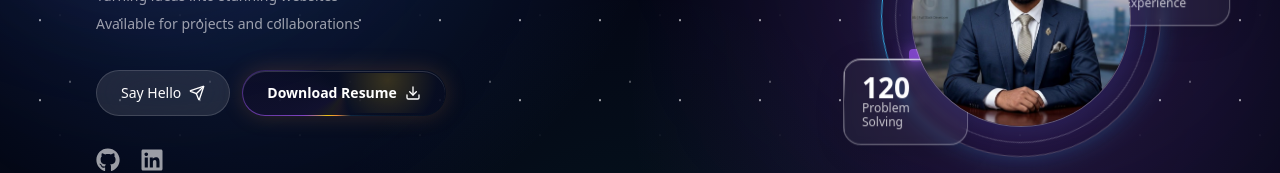
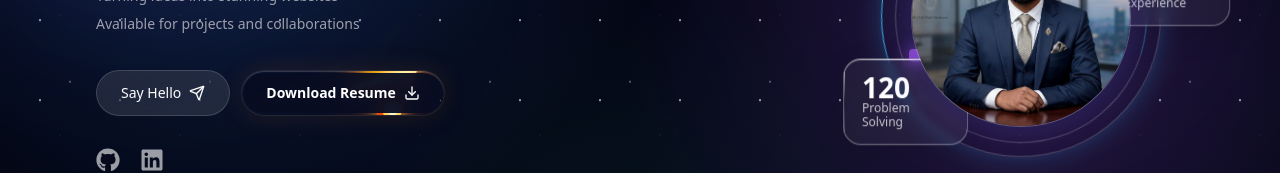
Before and after one commit to GalibDev/mirzagalib-portfolio, a Next.js app: page / in a window 1280 px wide. Shown: the part 391-564 px from the top of the page. Built offline with nearby package versions, Linux system fonts and the light colour scheme; no server answers; the database is empty.

Commit message:
Refine resume button spark animation

```diff
--- a/app/globals.css
+++ b/app/globals.css
@@ -124,23 +124,43 @@ html {
   position: relative;
   isolation: isolate;
   overflow: hidden;
-  border: 1px solid transparent;
+  background: transparent;
+  box-shadow:
+    0 0 0 1px rgba(255, 255, 255, 0.07),
+    0 0 28px rgba(255, 120, 28, 0.12),
+    inset 0 1px 0 rgba(255, 255, 255, 0.16);
+  transition:
+    transform 0.35s ease,
+    box-shadow 0.35s ease;
+}
+
+.spark-button::before {
+  content: "";
+  position: absolute;
+  inset: -90%;
+  z-index: -2;
   background:
-    linear-gradient(rgba(8, 13, 34, 0.92), rgba(8, 13, 34, 0.92)) padding-box,
+    radial-gradient(
+      circle at 50% 7%,
+      #fff8c7 0 1.5%,
+      #ffd166 1.6% 3.2%,
+      rgba(255, 69, 0, 0.92) 3.3% 5%,
+      transparent 5.8%
+    ),
     conic-gradient(
-        from var(--spark-angle, 0deg),
-        transparent 0deg,
-        rgba(56, 189, 248, 0.15) 70deg,
-        rgba(251, 146, 60, 0.95) 105deg,
-        rgba(250, 204, 21, 0.95) 124deg,
-        rgba(168, 85, 247, 0.75) 148deg,
-        transparent 220deg
-      )
-      border-box;
-  box-shadow:
-    0 0 22px rgba(251, 146, 60, 0.18),
-    inset 0 1px 0 rgba(255, 255, 255, 0.16);
-  animation: sparkBorderSpin 5.5s linear infinite;
+      from 0deg,
+      transparent 0deg,
+      transparent 250deg,
+      rgba(255, 115, 0, 0.12) 286deg,
+      rgba(255, 183, 0, 0.62) 308deg,
+      #fff4ad 322deg,
+      #ff5a1f 333deg,
+      transparent 348deg,
+      transparent 360deg
+    );
+  filter: drop-shadow(0 0 8px rgba(255, 190, 60, 0.9))
+    drop-shadow(0 0 16px rgba(255, 82, 22, 0.55));
+  animation: weldSparkOrbit 3s linear infinite;
 }
 
 .spark-button::after {
@@ -149,23 +169,34 @@ html {
   inset: 2px;
   z-index: -1;
   border-radius: inherit;
-  background: radial-gradient(
-    circle at 72% 18%,
-    rgba(250, 204, 21, 0.22),
-    transparent 34%
-  );
-  opacity: 0.9;
+  background:
+    linear-gradient(rgba(8, 13, 34, 0.96), rgba(8, 13, 34, 0.96)),
+    radial-gradient(circle at 50% 0%, rgba(255, 147, 42, 0.18), transparent 38%);
 }
 
-@property --spark-angle {
-  syntax: "<angle>";
-  inherits: false;
-  initial-value: 0deg;
+.spark-button span,
+.spark-button svg {
+  position: relative;
+  z-index: 2;
 }
 
-@keyframes sparkBorderSpin {
+.spark-button:hover {
+  transform: translateY(-2px);
+  box-shadow:
+    0 0 0 1px rgba(255, 203, 94, 0.2),
+    0 0 34px rgba(255, 120, 28, 0.24),
+    inset 0 1px 0 rgba(255, 255, 255, 0.18);
+}
+
+.spark-button:hover::before {
+  animation-duration: 1.6s;
+  filter: drop-shadow(0 0 10px rgba(255, 229, 132, 1))
+    drop-shadow(0 0 22px rgba(255, 85, 20, 0.75));
+}
+
+@keyframes weldSparkOrbit {
   to {
-    --spark-angle: 360deg;
+    transform: rotate(360deg);
   }
 }
 
--- a/src/sections/Hero.tsx
+++ b/src/sections/Hero.tsx
@@ -160,7 +160,7 @@ export default function Hero() {
               download
               className="spark-button inline-flex items-center justify-center gap-2 rounded-full px-6 py-3 text-sm font-semibold text-white"
             >
-              Download Resume <Download size={16} />
+              <span>Download Resume</span> <Download size={16} />
             </a>
           </div>
 
```
